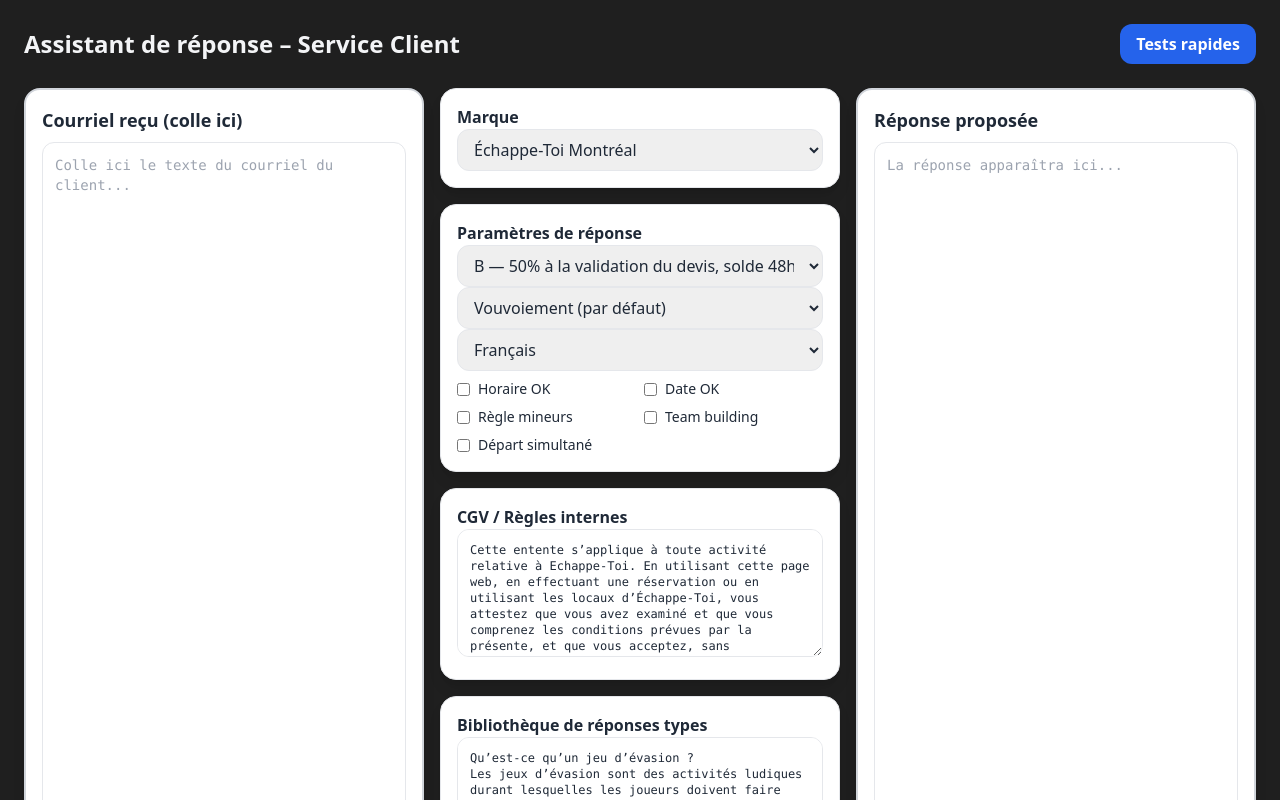
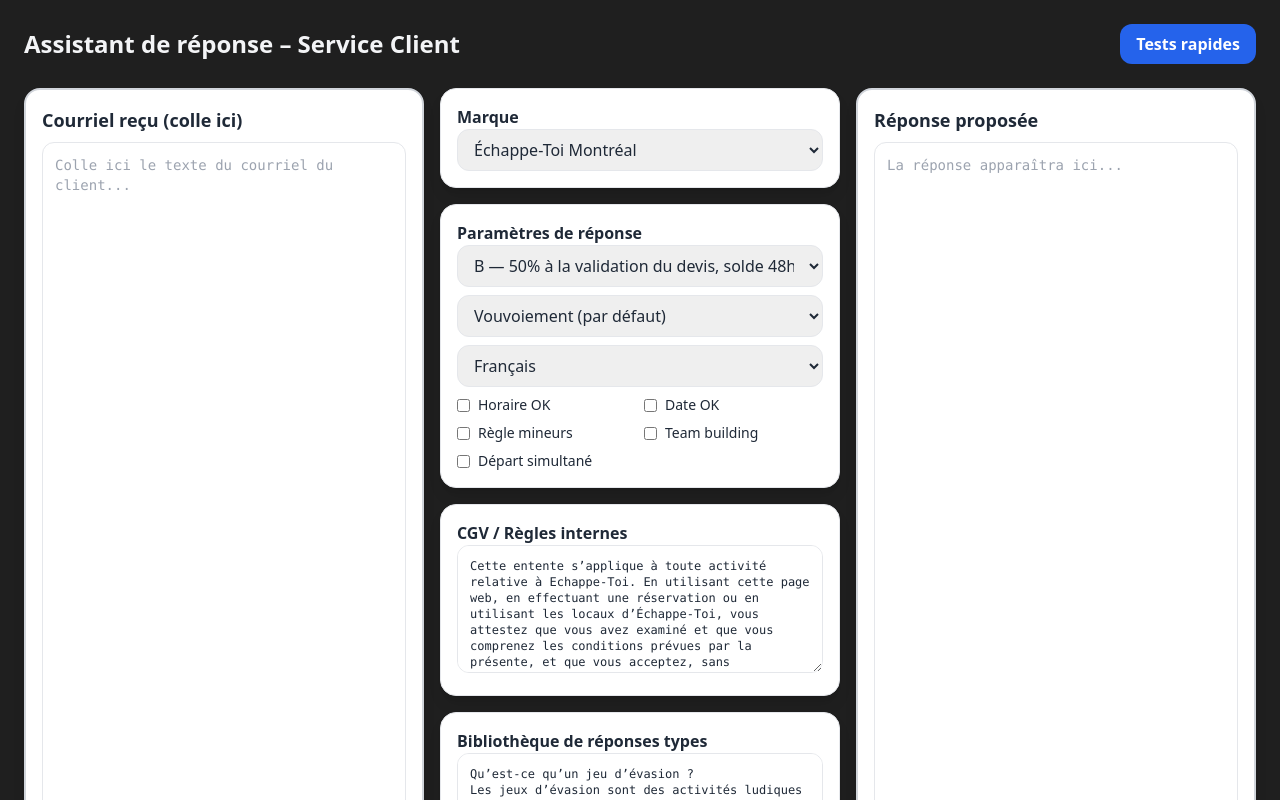
Before and after one commit to Alpatraz/Service-client-IA, a React (Vite) app: page / in a window 1280 px wide. Shown: the top 800 px of the page. Built offline with nearby package versions, Linux system fonts and the light colour scheme.

Commit message:
Fix Netlify build: désactivation variables inutilisées

```diff
--- a/src/App.tsx
+++ b/src/App.tsx
@@ -545,7 +545,7 @@
                 ))}
               </select>
               <select
-                className="w-full border rounded-xl px-3 py-2"
+                className="w-full border rounded-xl px-3 py-2 mt-2"
                 value={tone}
                 onChange={(e) => setTone(e.target.value)}
               >
@@ -556,7 +556,7 @@
                 ))}
               </select>
               <select
-                className="w-full border rounded-xl px-3 py-2"
+                className="w-full border rounded-xl px-3 py-2 mt-2"
                 value={lang}
                 onChange={(e) => setLang(e.target.value)}
               >
```
